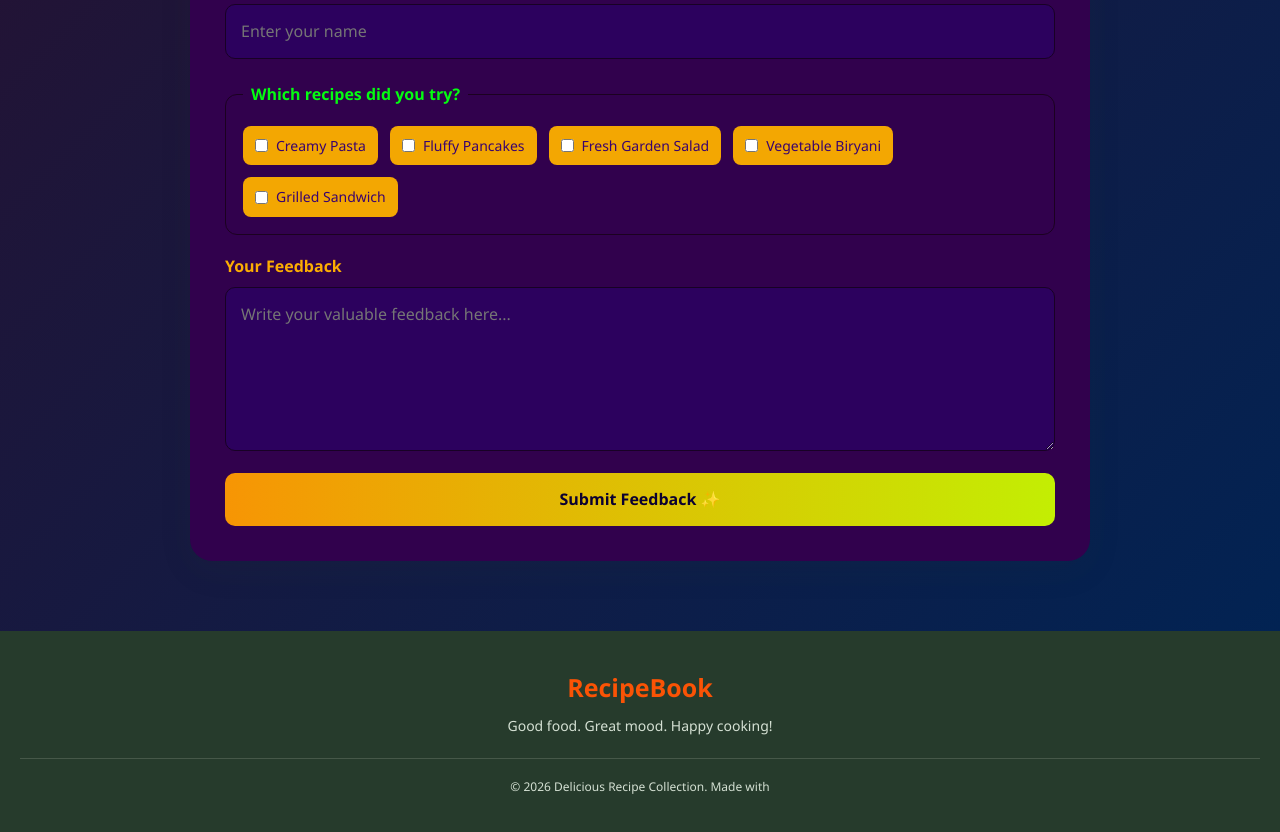
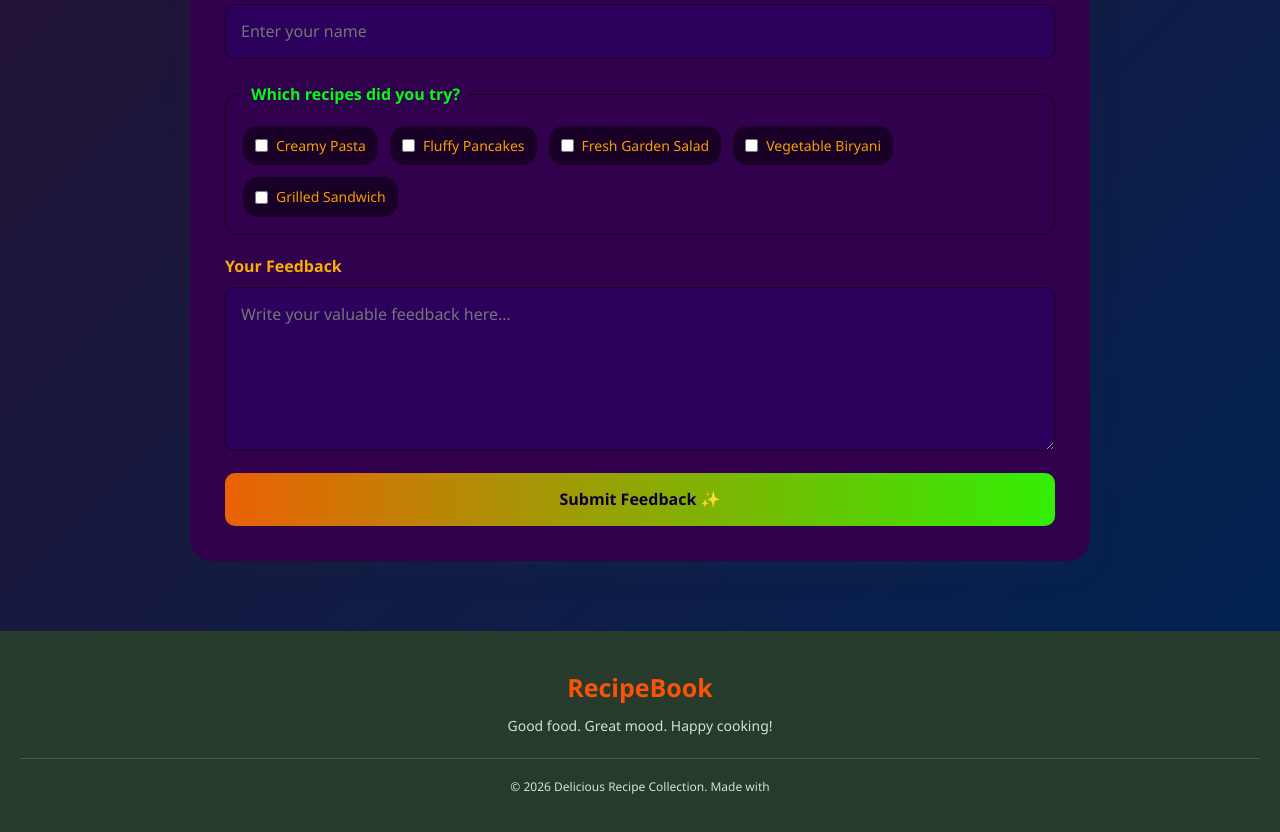
Before and after one commit to shiv63118/Recipe, a plain HTML site: page index.html in a window 1280 px wide. Shown: the part 3825-4657 px from the top of the page. Drawn offline with Linux system fonts and the light colour scheme.

Commit message:
changed checkbox's colors

```diff
--- a/style.css
+++ b/style.css
@@ -342,9 +342,9 @@ textarea {
     align-items: center;
     gap: 8px;
     padding: 8px 12px;
-    border-radius: 8px;
-    background: #f3a702;
-    color: #3a036e;
+    border-radius: 15px;
+    background: #190027;
+    color: #f39f02;
     font-size: 14px;
     cursor: pointer;
 }
@@ -361,7 +361,7 @@ textarea {
     border: none;
     border-radius: 10px;
     color: rgb(11, 1, 49);
-    background: linear-gradient(90deg, #f79504, #c3ee03);
+    background: linear-gradient(90deg, #eb6106, #32ee03);
     font-weight: 750;
     cursor: pointer;
     transition: transform 0.2s, box-shadow 0.2s;
```
